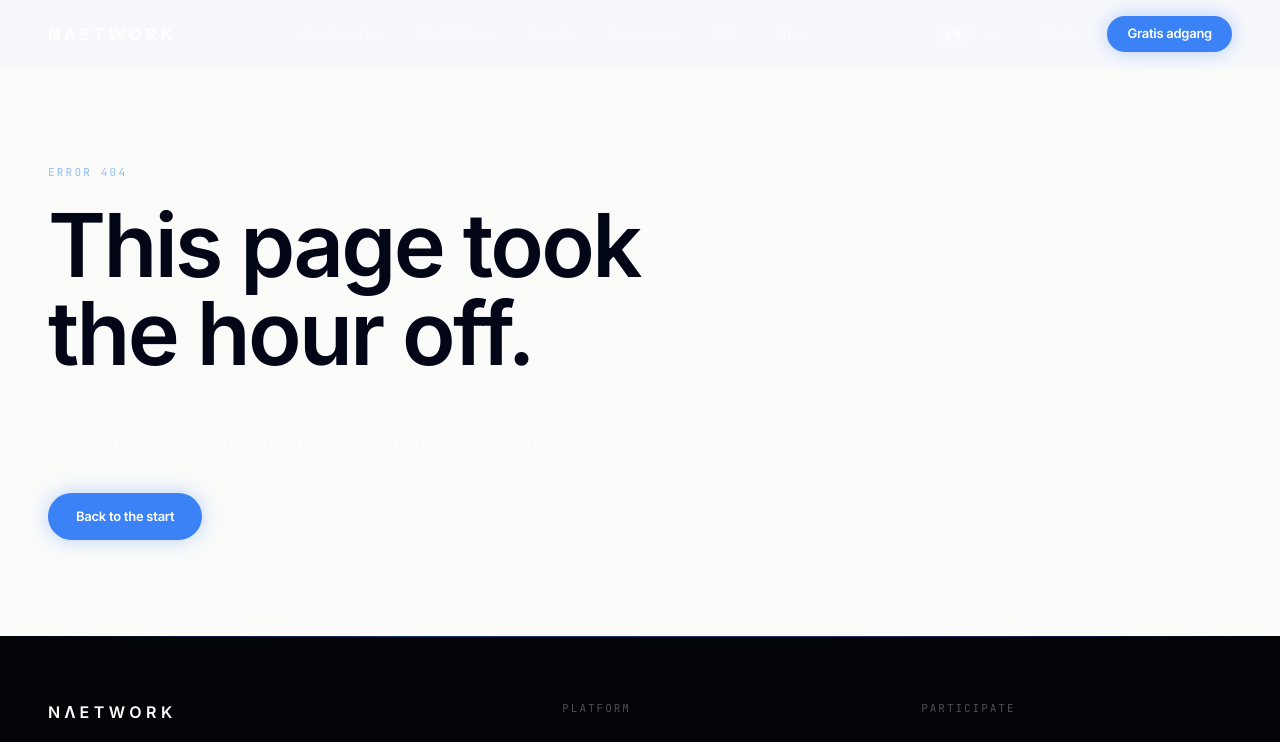
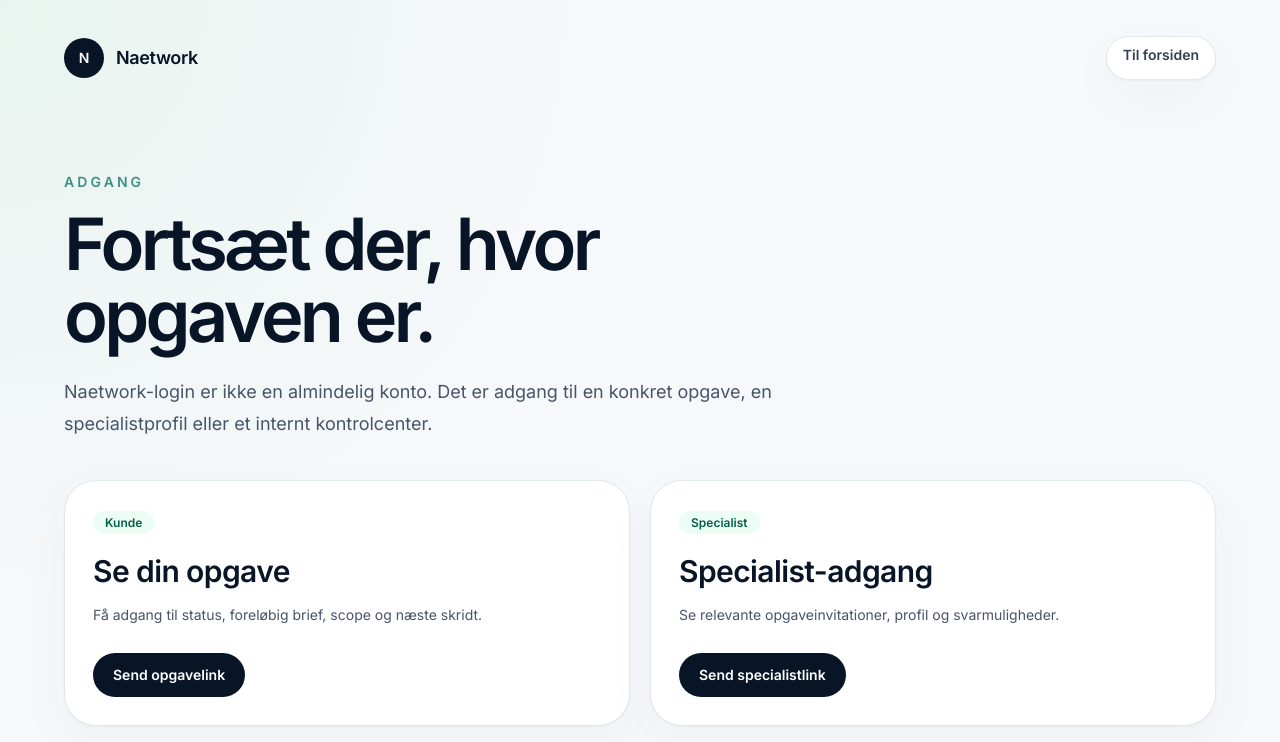
Before and after one commit to mikkelstreet-png/Naetwork, a Next.js app: page /access in a window 1280 px wide. Before the commit this address had no page. Shown: the top 742 px of the page. Built offline with nearby package versions, Linux system fonts and the light colour scheme.

Commit message:
Add access hub route

```diff
--- /dev/null
+++ b/app/access/page.tsx
@@ -0,0 +1,5 @@
+import { AccessHub } from "@/components/AccessHub";
+
+export default function AccessPage() {
+  return <AccessHub />;
+}
```
